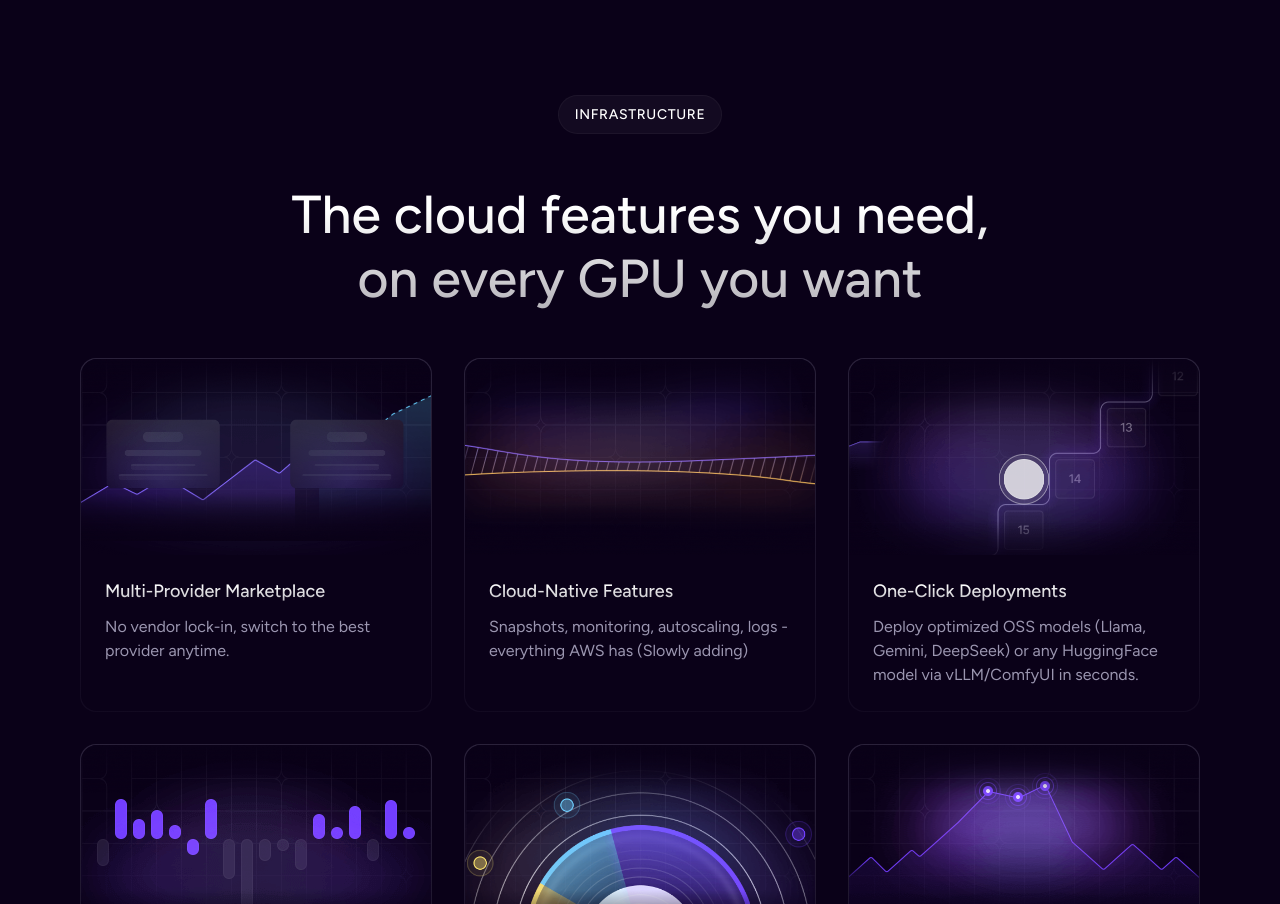
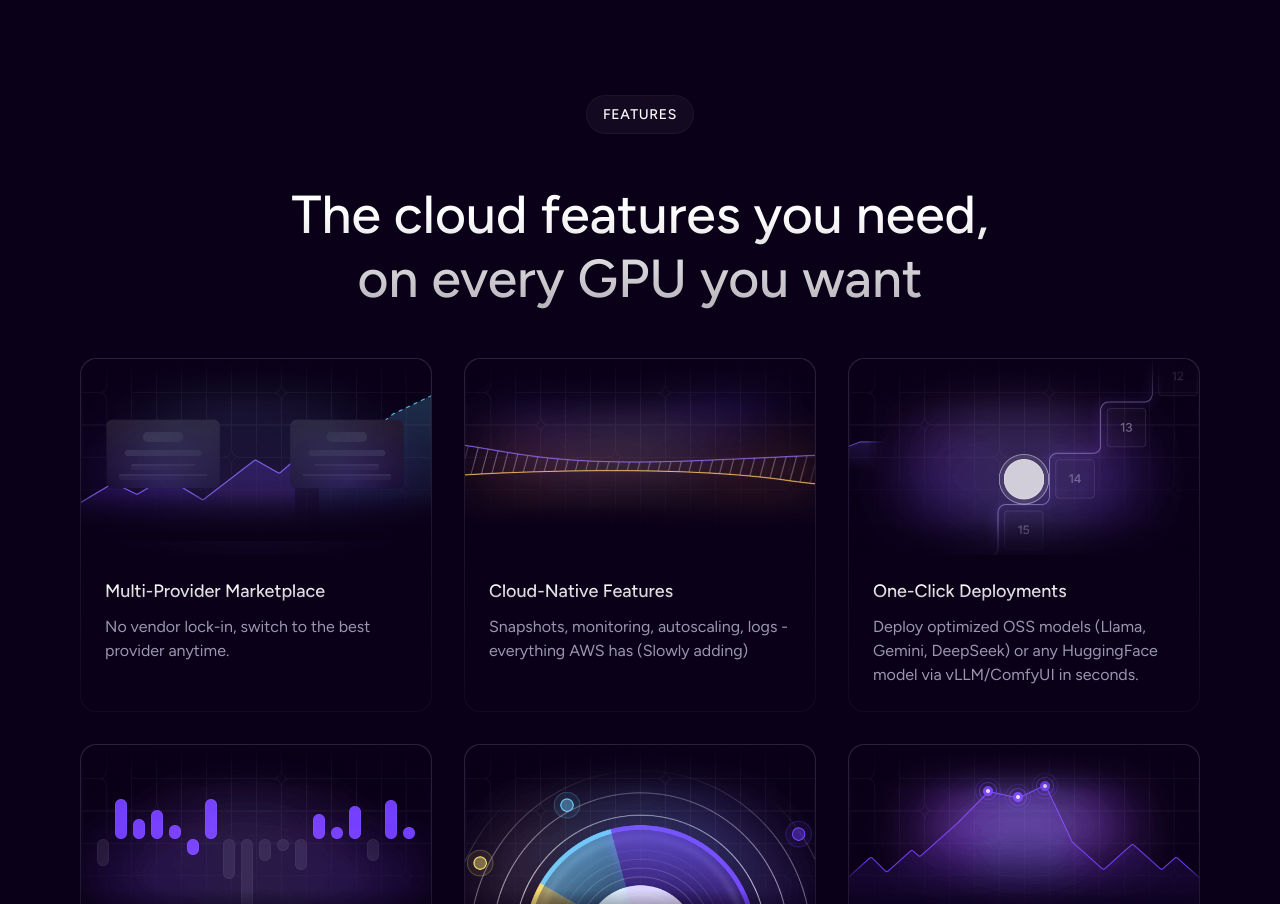
Before and after one commit to Aquanodeio/website, a Next.js app: page / in a window 1280 px wide. Shown: the part 901-1805 px from the top of the page. Built offline with nearby package versions, Linux system fonts and the light colour scheme; no server answers.

Commit message:
Update Capabilities.tsx

```diff
--- a/components/Capabilities.tsx
+++ b/components/Capabilities.tsx
@@ -60,7 +60,7 @@ export const Capabilities = React.memo(() => {
           }}
         >
           <span className="text-white text-[12px] sm:text-[14px] font-medium uppercase tracking-wider">
-            INFRASTRUCTURE
+            FEATURES
           </span>
         </div>
 
```
